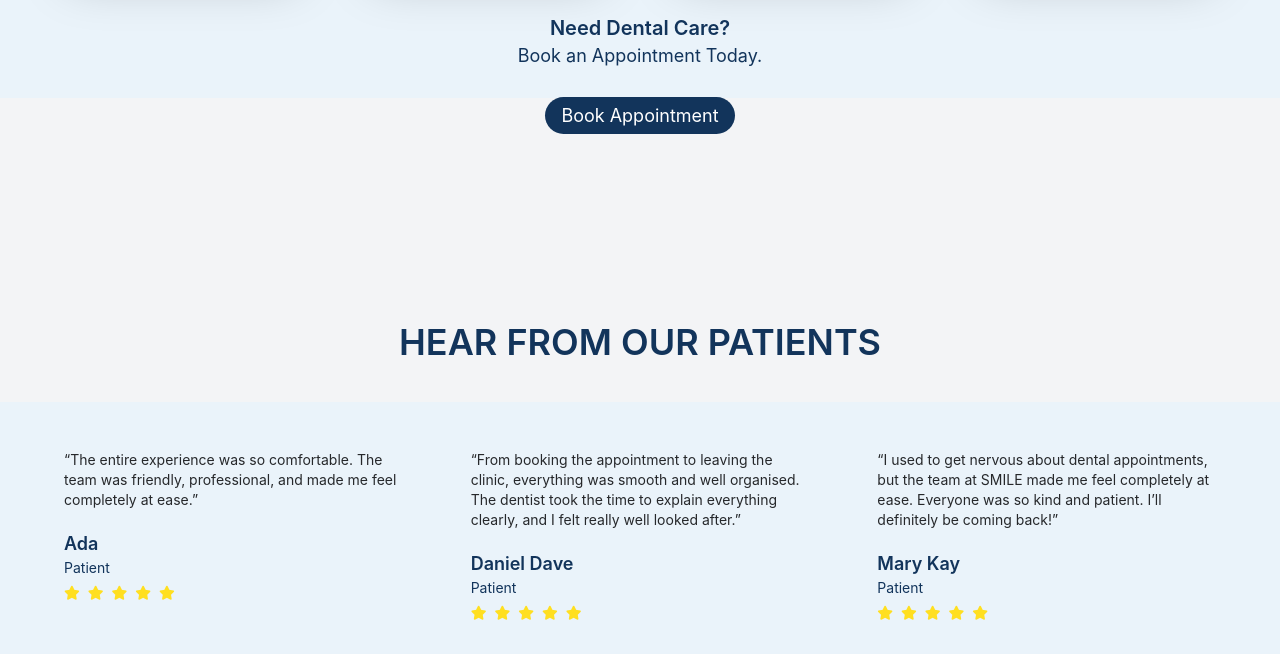
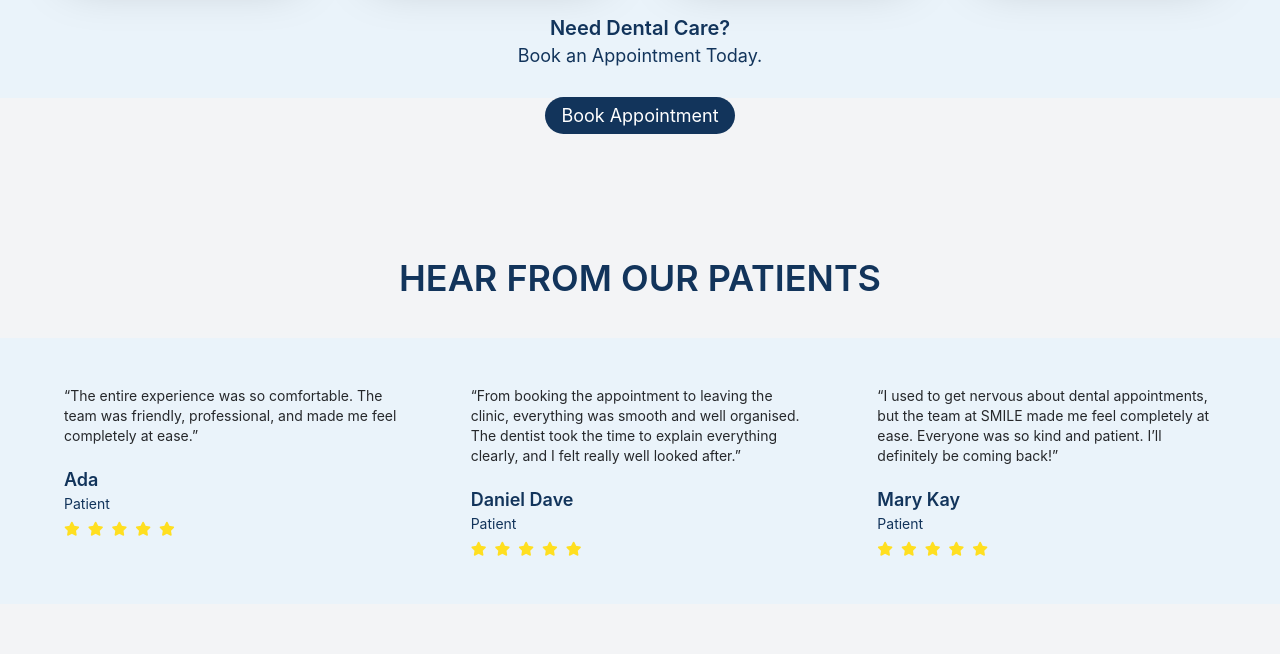
Before and after one commit to ChyyamakaU/DentalSite, a React (Vite) app: page / in a window 1280 px wide. Shown: the part 1720-2374 px from the top of the page. Built offline with nearby package versions, Linux system fonts and the light colour scheme.

Commit message:
fix paddin tetsmonial page

```diff
--- a/src/Components/Testonial.jsx
+++ b/src/Components/Testonial.jsx
@@ -1,7 +1,7 @@
 function Testmonials() {
   return (
     <>
-      <section className="bg-gray-100 pt-10 md:pt-36 scroll-mt-5" id="services">
+      <section className="bg-gray-100 pt-10 md:pt-20 scroll-mt-5" id="services">
         <h2 className="text-2xl md:text-4xl py-8 px-5 md:py-10 text-center font-semibold text-[#12345B]">
           HEAR FROM OUR PATIENTS
         </h2>
```
